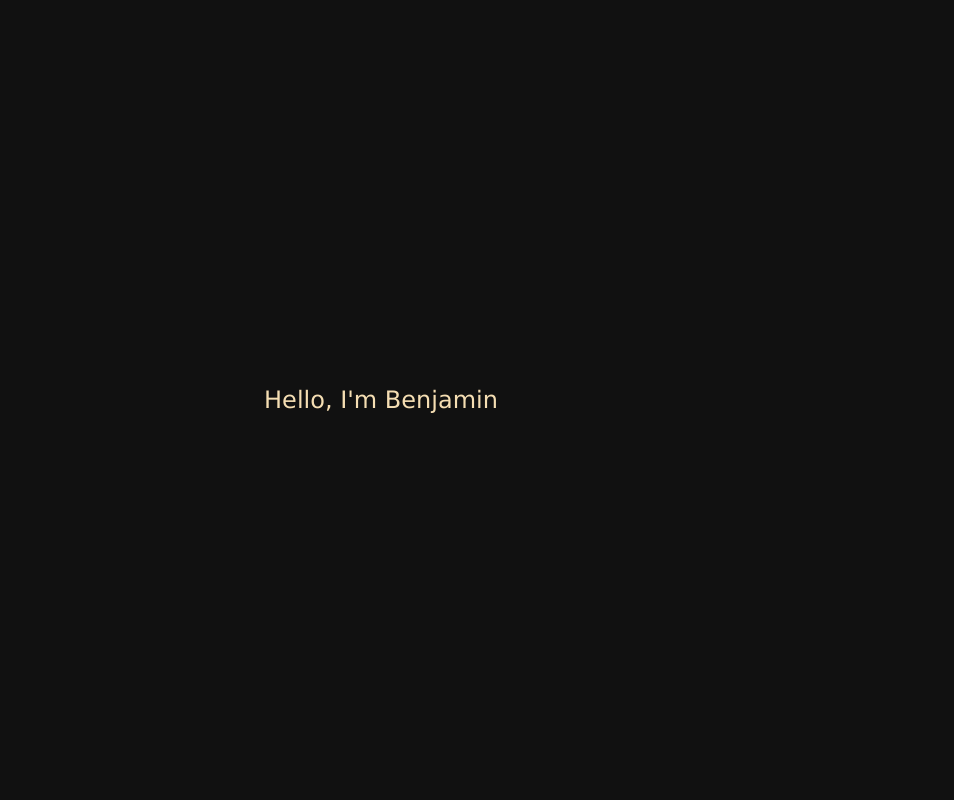
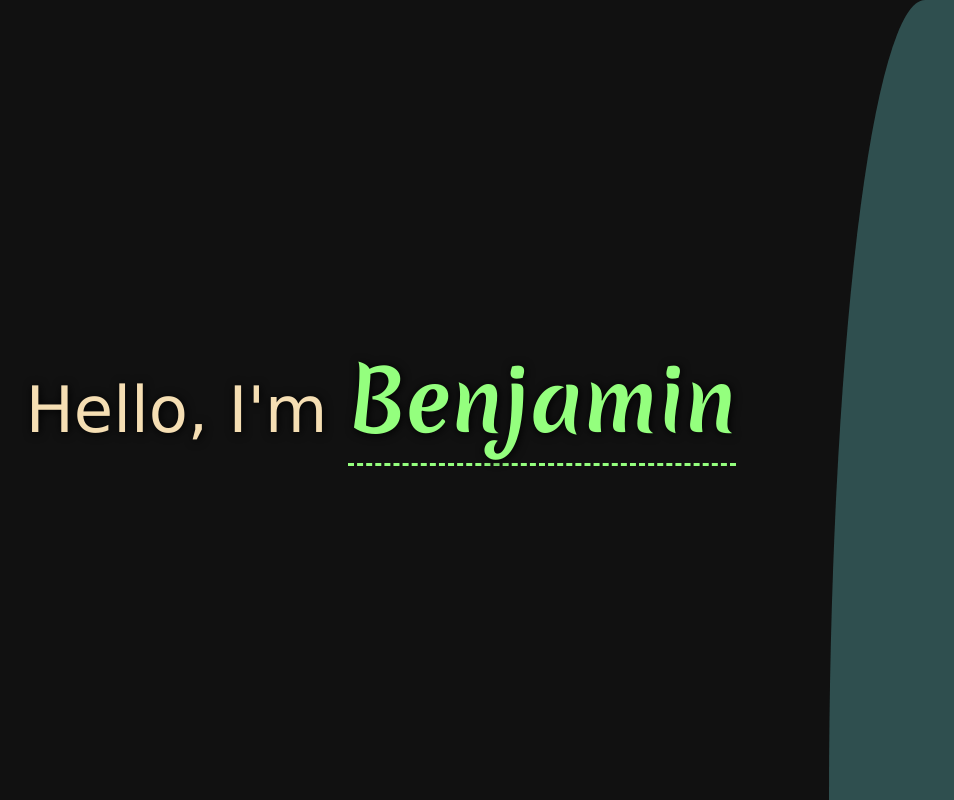
Before and after one commit to BenjaminIsMyName/BenjaminIsMyName.github.io, a plain HTML site: page index.html in a window 1280 px wide. Shown: the whole page, without its empty margins (259-1213 px from the left). Drawn offline with Linux system fonts and the light colour scheme; a web font is replaced by a local one.

Commit message:
Name color, link & animation
Animation in the background and on the welcome text. color and link in the name.

```diff
--- a/CSS & JS/1.css
+++ b/CSS & JS/1.css
@@ -8,6 +8,7 @@ body {
   background-color: var(--background-color);
   font-family: "Lucida Sans", "Lucida Sans Regular", "Lucida Grande",
     "Lucida Sans Unicode", Geneva, Verdana, sans-serif;
+  height: 100vh;
 }
 * {
   box-sizing: border-box;
@@ -20,11 +21,72 @@ body {
   --name-text-color: wheat;
 }
 .name {
-  font-size: 1.5rem;
+  position: absolute;
+  height: 100%;
+  width: 100%;
+  display: grid;
+  place-items: center;
+  font-weight: lighter;
+}
+.welcome-message {
+  text-align: center;
+  animation: fadeIn 5s ease-in-out 1;
+  font-size: 4rem;
   color: var(--name-text-color);
-  text-align: center;
+  text-shadow: 1px 1px 10px black;
+  padding: 8%;
+}
+
+@keyframes fadeIn {
+  from {
+    transform: scale(0.3);
+  }
+  to {
+    transform: scale(1);
+  }
+}
+
+.span-name {
+  font-weight: bolder;
+  border-bottom: 3px dashed rgb(148, 255, 126);
+  padding-bottom: 3px;
+  font-size: 1.3em;
+  color: rgb(148, 255, 126);
+  /* font-style: italic; */
+  /* font-family: "Franklin Gothic Medium", "Arial Narrow", Arial, sans-serif; */
+  /* font-family: "Zen Tokyo Zoo", cursive; */
+  /* font-family: "Otomanopee One", sans-serif; */
+  /* font-family: "Marcellus SC", serif; */
+  /* font-family: "Satisfy", cursive; */
+  /* font-family: "Fredoka One", cursive; */
+  font-family: "Merienda", cursive;
+}
+.name a {
+  color: inherit;
+  text-decoration: none;
+}
+.float {
+  z-index: -1;
+  border-radius: 50% 0 0 50%;
   position: absolute;
-  top: 50%;
-  left: 50%;
-  transform: translate(-50%, -50%);
+  position: fixed;
+  top: 0;
+  right: 0;
+  width: 15%;
+  height: 200vh;
+  background-color: darkslategray;
+  animation: floatIn 5s ease-in-out infinite alternate;
 }
+@keyframes floatIn {
+  0% {
+    width: 15%;
+    border-radius: 10% 0 0 10%;
+  }
+  70% {
+    width: 75%;
+    border-radius: 30% 0 0 30%;
+  }
+  90% {
+    border-radius: 50% 0 0 0;
+  }
+}
--- a/index.html
+++ b/index.html
@@ -6,9 +6,52 @@
     <meta name="viewport" content="width=device-width, initial-scale=1.0" />
     <title>Benjamin</title>
     <link rel="stylesheet" href="CSS & JS/1.css" />
+    <!-- general google front: -->
+    <link rel="preconnect" href="https://fonts.googleapis.com" />
+    <link rel="preconnect" href="https://fonts.gstatic.com" crossorigin />
+    <!-- from here: font-family: 'Zen Tokyo Zoo', cursive; -->
+    <link
+      href="https://fonts.googleapis.com/css2?family=Zen+Tokyo+Zoo&display=swap"
+      rel="stylesheet"
+    />
+    <!-- from here: font-family: "Otomanopee One", sans-serif; -->
+    <link
+      href="https://fonts.googleapis.com/css2?family=Otomanopee+One&display=swap"
+      rel="stylesheet"
+    />
+    <!-- from here:  font-family: "Marcellus SC", serif; -->
+    <link
+      href="https://fonts.googleapis.com/css2?family=Marcellus+SC&display=swap"
+      rel="stylesheet"
+    />
+    <!-- from here: font-family: 'Satisfy', cursive; -->
+    <link
+      href="https://fonts.googleapis.com/css2?family=Satisfy&display=swap"
+      rel="stylesheet"
+    />
+    <!--  -->
+    <link
+      href="https://fonts.googleapis.com/css2?family=Fredoka+One&display=swap"
+      rel="stylesheet"
+    />
+    <!--  -->
+    <link
+      href="https://fonts.googleapis.com/css2?family=Merienda:wght@700&display=swap"
+      rel="stylesheet"
+    />
   </head>
   <body>
-    <div class="name">Hello, I'm Benjamin</div>
+    <div class="float"></div>
+    <div class="name">
+      <span class="welcome-message"
+        >Hello, I'm
+        <span class="span-name">
+          <a href="https://github.com/BenjaminIsMyName" target="_blank"
+            >Benjamin</a
+          ></span
+        ></span
+      >
+    </div>
   </body>
   <footer><script src="CSS & JS/1.js"></script></footer>
 </html>
```
